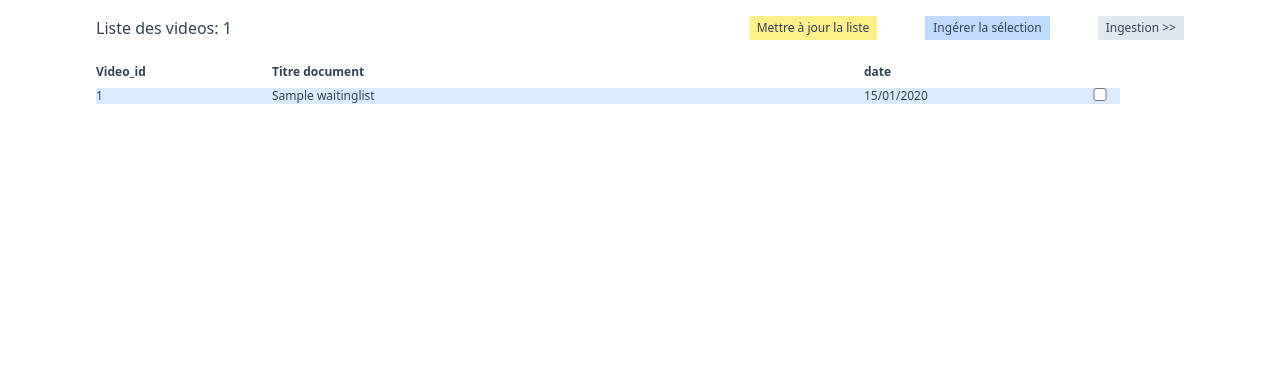
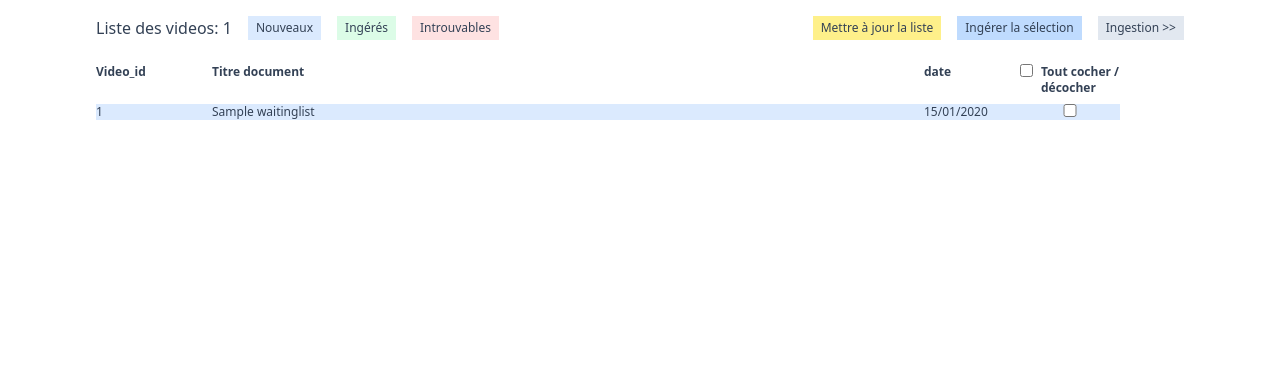
Before and after one commit to C-Vellen/chatrag, a Django app: template src/apps/ingest/templates/ingest/waiting_list.html in a window 1280 px wide. Shown: the part 48-420 px from the top of the page. Run offline with Django 5.2, Linux system fonts and the light colour scheme; tables that the repository leaves empty hold one stand-in row (values such as "Sample post"); the template is opened without the code that fills it: values that come from a table or form of the project are taken from there, most other values are stand-ins (such as "Sample title", 1, 10 or a date in 2020); parts of the project's set-up code (start-up, migrations or seed data) failed here and were passed over; some libraries are stand-ins or nearby versions.

Commit message:
ingest interface: new buttons

```diff
--- a/src/apps/ingest/templates/ingest/waiting_list.html
+++ b/src/apps/ingest/templates/ingest/waiting_list.html
@@ -10,10 +10,22 @@
 
 <section id="special" class="reachable w-full">
     <form class="w-full mb-2" method="post" action="." enctype="multipart/form-data" >
+        {% csrf_token %}
+    <div class="flex justify-between mb-6 gap-4">
+        <div class="flex justify-start gap-4">
+            <h1 class="text-titre">Liste des videos: {{n_docs}} </h1>
+            <button type="button" data-status="NEW" class="display-doc text-xs px-2 py-1 h-6 bg-blue-100" title="">
+                Nouveaux
+            </button>
+            <button type="button" data-status="REG" class="display-doc text-xs px-2 py-1 h-6 bg-green-100" title="">
+                Ingérés
+            </button>
+            <button type="button" data-status="ERR" class="display-doc text-xs px-2 py-1 h-6 bg-red-100" title="">
+                Introuvables
+            </button>
 
-    <div class="flex justify-between mb-6">
-        <h1 class="text-titre">Liste des videos: {{n_docs}} </h1>
-        <div class="flex justify-end gap-12">
+        </div>
+        <div class="flex justify-end gap-4">
             <a href="{% url 'ingest:update_waiting_list' %}" class="text-xs px-2 py-1 h-6 bg-yellow-200" >
                 Mettre à jour la liste
             </a>
@@ -28,22 +40,26 @@
     <ul id="list-documents" class="text-xs max-w-5xl flex flex-col ">
 
         {% comment %} <li class="w-full flex justify-between"> {% endcomment %}
-        <li class="mb-2 font-bold grid grid-cols-[160px_1fr_200px_40px] gap-4 items-start">
+        <li class="mb-2 font-bold grid grid-cols-[100px_1fr_80px_100px] gap-4 items-start">
 
                 <span class="">Video_id</span>
                 <span>Titre document</span>
                 <span class="">date</span>
+                <label class="flex items-start space-x-2 cursor-pointer font-semibold">
+                    <input type="checkbox" id="check-all" />
+                    <span>Tout cocher / décocher</span>
+                </label>
 
         </li>
         {% for doc in docList %}
-            <li id="{{doc.id}}" class="headline-title {{ doc.color }}
-                grid grid-cols-[160px_1fr_200px_40px] gap-4 items-start hover:font-bold">
+            <li id="{{doc.id}}" class="headline-title status-{{doc.status}} {{ doc.color }}
+                grid grid-cols-[100px_1fr_80px_100px] gap-4 items-start hover:font-bold">
 
                 <span class="w-16 text-left whitespace-nowrap">{{ doc.video_id}}</span>
                 <span class="">{{doc.titre}}</span>
                 <span class="">{{doc.datef}}</span>
                 {% if doc.status == doc.Status.NEW %}
-                 <input type="checkbox" name="{{doc.video_id}}" />
+                 <input type="checkbox" class="doc-checkbox" name="doc" value="{{doc.video_id}}"/>
 
                 {%endif%}
 
@@ -55,22 +71,7 @@
     </ul>
 </form>
 
-
-
-
-
-
-
-
-
-
-
-
-
-
 </secion>
-
-
-
+<script src="{% static 'js/selectcheckbox.js' %}"></script>
 
 {% endblock %}
--- a/src/apps/ingest/views.py
+++ b/src/apps/ingest/views.py
@@ -92,6 +92,11 @@ def waiting_list(request):
         "text": "Liste des videos",
         "docList": docList,
     }
+
+    if request.method == "POST":
+        print(request.POST)
+        print(request.POST.getlist("doc"))
+
     return render(request, "ingest/waiting_list.html", context)
 
 
```
Also changed, not shown: src/static/js/selectcheckbox.js (added, +73 -0 lines). Lines whose indentation alone changed are shown as unchanged.
